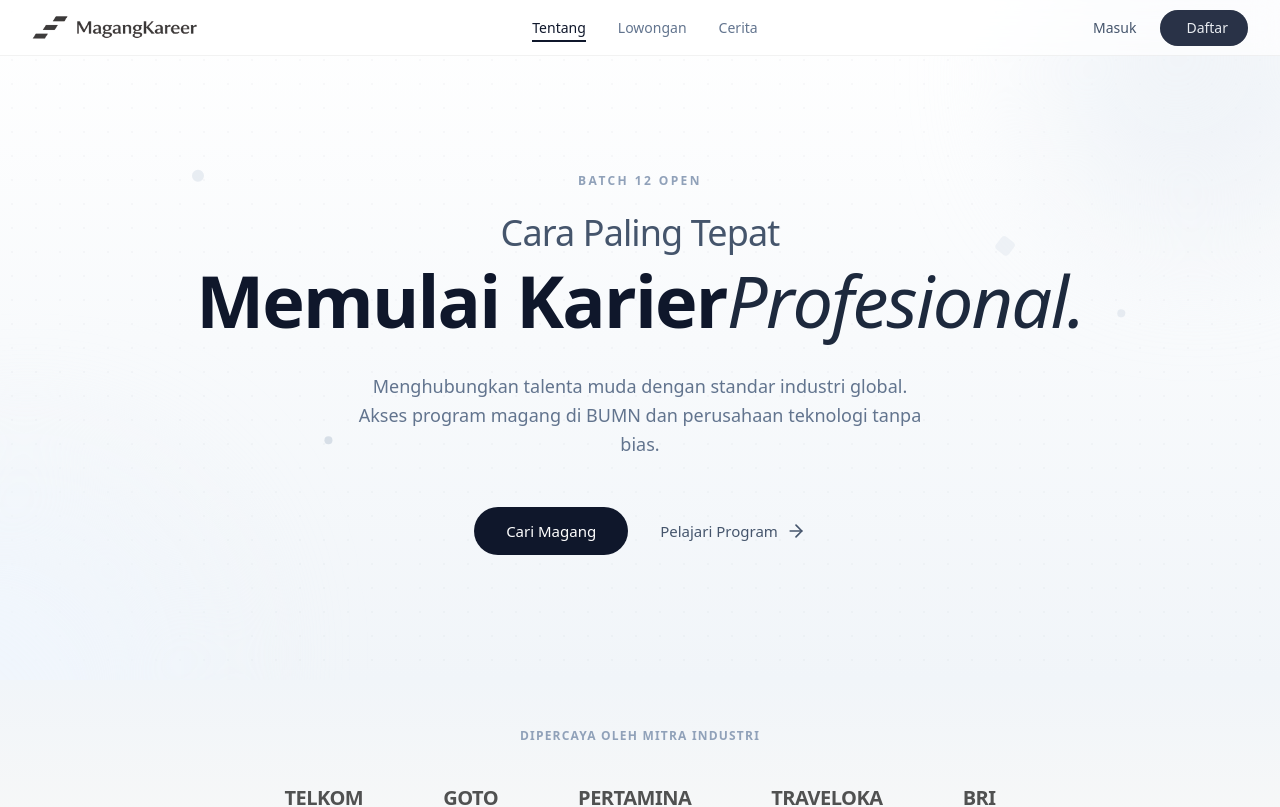
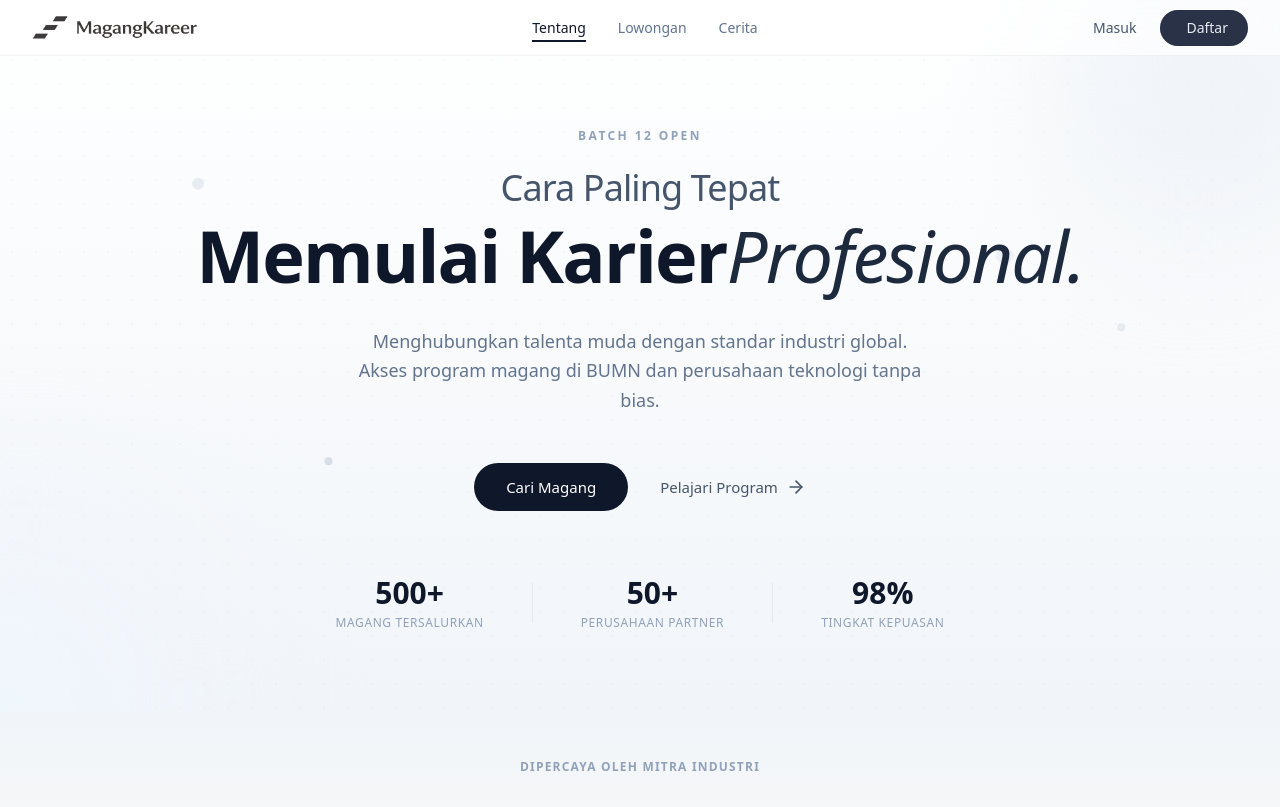
Before and after one commit to dzakwanfadhlullah/MagangKareer, a Next.js app in the folder apps/web/: page / in a window 1280 px wide. Shown: the top 807 px of the page. Built offline with nearby package versions, Linux system fonts and the light colour scheme.

Commit message:
Phase 2.3: Stats Counter

```diff
--- a/apps/web/src/components/sections/HeroSection.tsx
+++ b/apps/web/src/components/sections/HeroSection.tsx
@@ -193,6 +193,29 @@ export function HeroSection() {
                         <ArrowRight className="w-5 h-5 transition-transform group-hover:translate-x-1" />
                     </Link>
                 </motion.div>
+
+                {/* Stats Counter */}
+                <motion.div
+                    initial={{ opacity: 0, y: 20 }}
+                    animate={{ opacity: 1, y: 0 }}
+                    transition={{ duration: 0.5, delay: 1.4 }}
+                    className="mt-16 flex flex-wrap items-center justify-center gap-8 md:gap-12"
+                >
+                    <div className="text-center">
+                        <div className="text-2xl md:text-3xl font-bold text-slate-900">500+</div>
+                        <div className="text-xs text-slate-400 font-medium uppercase tracking-wider mt-1">Magang Tersalurkan</div>
+                    </div>
+                    <div className="hidden sm:block w-px h-10 bg-slate-200" />
+                    <div className="text-center">
+                        <div className="text-2xl md:text-3xl font-bold text-slate-900">50+</div>
+                        <div className="text-xs text-slate-400 font-medium uppercase tracking-wider mt-1">Perusahaan Partner</div>
+                    </div>
+                    <div className="hidden sm:block w-px h-10 bg-slate-200" />
+                    <div className="text-center">
+                        <div className="text-2xl md:text-3xl font-bold text-slate-900">98%</div>
+                        <div className="text-xs text-slate-400 font-medium uppercase tracking-wider mt-1">Tingkat Kepuasan</div>
+                    </div>
+                </motion.div>
             </div>
         </section>
     );
```
